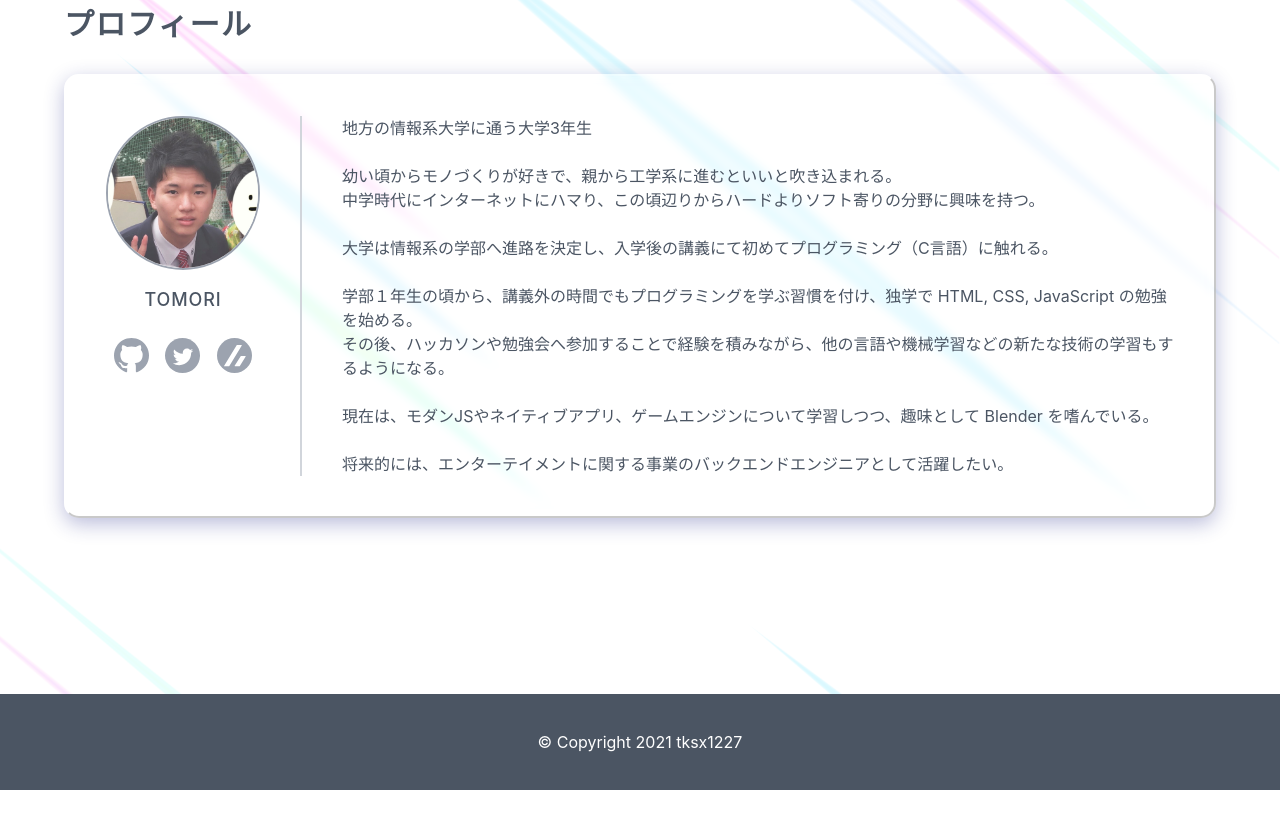
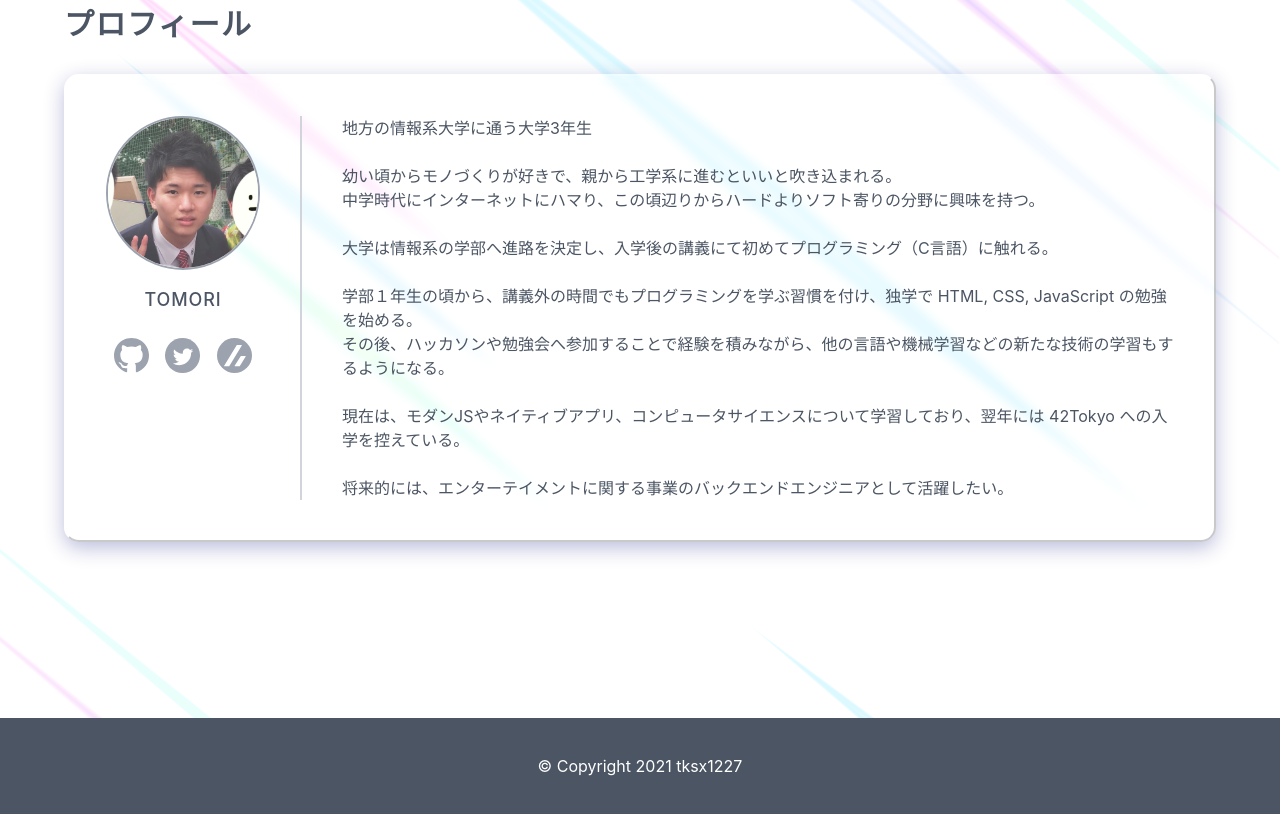
Before and after one commit to tksx1227/Portfolio, a Next.js app: page / in a window 1280 px wide. Shown: the part 3907-4721 px from the top of the page. Before the commit the page ends 4697 px from the top, so only its background shows below. Built offline with nearby package versions, Linux system fonts and the light colour scheme.

Commit message:
[update] Modified profile text

```diff
--- a/src/components/Profile.tsx
+++ b/src/components/Profile.tsx
@@ -145,8 +145,8 @@ export const Profile = () => {
               その後、ハッカソンや勉強会へ参加することで経験を積みながら、他の言語や機械学習などの新たな技術の学習もするようになる。
               <br />
               <br />
-              現在は、モダンJSやネイティブアプリ、ゲームエンジンについて学習しつつ、趣味として
-              Blender を嗜んでいる。
+              現在は、モダンJSやネイティブアプリ、コンピュータサイエンスについて学習しており、翌年には
+              42Tokyo への入学を控えている。
               <br />
               <br />
               将来的には、エンターテイメントに関する事業のバックエンドエンジニアとして活躍したい。
```
